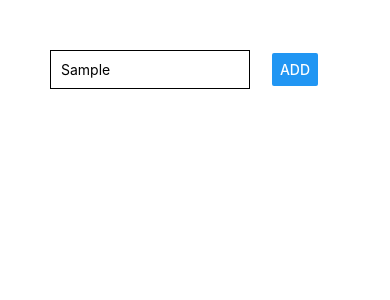
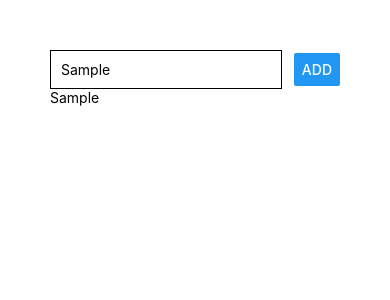
Before and after one commit to rowemac/react-native-first-app, a React Native app: screen / in a window 390 px wide. Both pictures are taken after typing "Sample" into the empty fields and a click on the button "ADD". Shown: the top 300 px of the page. Built offline with nearby package versions, Linux system fonts and the light colour scheme.

Commit message:
Create addGoalHandler and map through each new text component

```diff
--- a/App.js
+++ b/App.js
@@ -3,22 +3,48 @@
 import { Button, StyleSheet, Text, View, TextInput } from 'react-native';
 
 export default function App() {
+   const [enteredGoal, setEnteredGoal] = useState('');
+   const [courseGoals, setCourseGoals] = useState([]);
+
+    const goalInputHandler = (enteredText) => {
+      setEnteredGoal(enteredText)
+    };
+
+    const addGoalHandler = () => {
+      setCourseGoals(currentGoals => [...currentGoals, enteredGoal]);
+    };
+
   return (
-    <View style={{padding: 50}}>
-      <View style={{ flexDirection: 'row', justifyContent: 'space-between', alignItems: 'center' }}>
+    <View style={styles.screen}>
+      <View style={styles.inputContainer}>
         <TextInput
           placeholder="Course Goal"
-          style={{ width: 200, borderColor: 'black', borderWidth: 1, padding: 10 }}
+          style={styles.input}
+          onChangeText={goalInputHandler}
+          value={enteredGoal}
         />
-        <Button title="ADD" />
-        <View>
-
-        </View>
+        <Button title="ADD" onPress={addGoalHandler} />
+      </View>
+      <View>
+        {courseGoals.map((goal) => <Text key={goal}>{goal}</Text>)}
       </View>
     </View>
   );
 }
 
 const styles = StyleSheet.create({
-
+  screen: {
+    padding: 50
+  },
+  inputContainer: {
+    flexDirection: 'row',
+    justifyContent: 'space-between',
+    alignItems: 'center'
+  },
+  input: {
+    width: '80%',
+    borderColor: 'black',
+    borderWidth: 1,
+    padding: 10
+  }
 });
```
